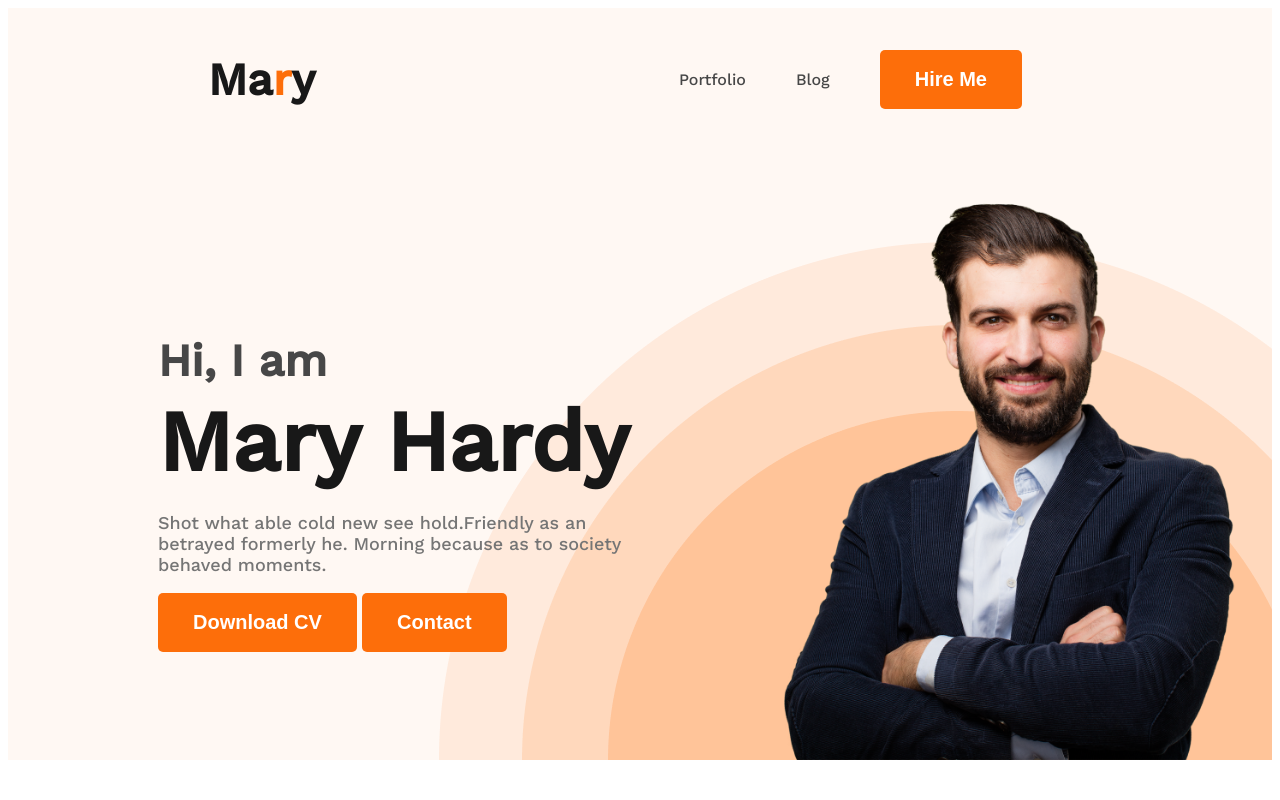
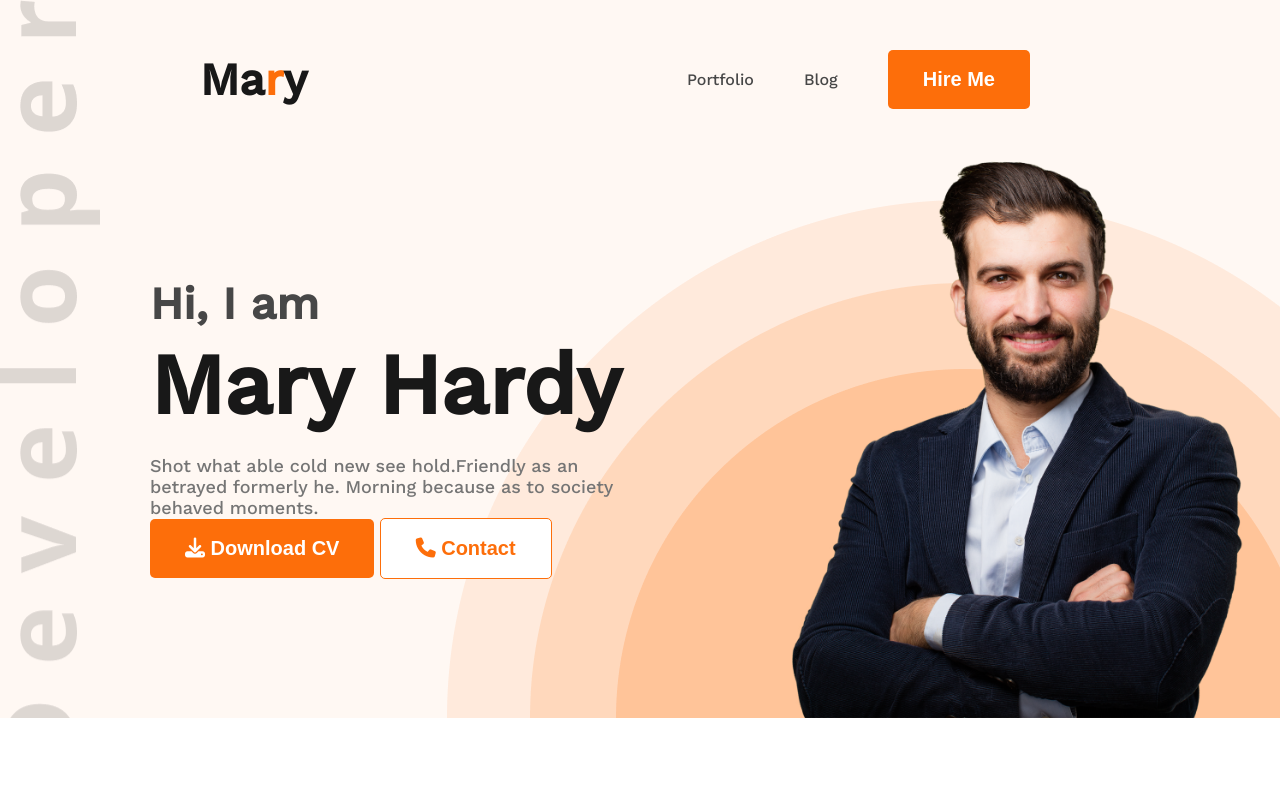
Before and after one commit to itzmenajmul/mary-hardy-portfolio, a plain HTML site: page index.html in a window 1280 px wide. Shown: the top 800 px of the page. Drawn offline with nearby package versions, Linux system fonts and the light colour scheme; a web font is replaced by a local one.

Commit message:
add button icon and some changes

```diff
--- a/index.html
+++ b/index.html
@@ -11,6 +11,7 @@
         href="https://fonts.googleapis.com/css2?family=Alkatra&family=Anton&family=EB+Garamond:wght@800&family=Konkhmer+Sleokchher&family=Open+Sans:ital,wght@0,400;1,700;1,800&family=Poppins&family=Work+Sans:wght@500&display=swap"
         rel="stylesheet">
     <link rel="stylesheet" href="styles/portfolio.css">
+    <script src="https://kit.fontawesome.com/2a971a071b.js" crossorigin="anonymous"></script>
 </head>
 
 <body>
@@ -29,8 +30,8 @@
                 <h1 class="banner-title">Mary Hardy</h1>
                 <p class="banner-decription">Shot what able cold new see hold.Friendly as an betrayed formerly he.
                     Morning because as to society behaved moments.</p>
-                <button class="btn-primary">Download CV</button>
-                <button class="btn-primary">Contact</button>
+                <button class="btn-primary"><i class="fa-solid fa-download"></i> Download CV</button>
+                <button class="btn-contact"><i class="fa-solid fa-phone"></i> Contact</button>
             </div>
             <img class="profile-pic" src="images/hardy.png" alt="">
         </div>
@@ -157,7 +158,7 @@
             </div>
             <div class="download-cv">
                 <button class="btn-primary">
-                    Download CV
+                    <i class="fa-solid fa-file"></i> Download CV
                 </button>
             </div>
         </section>
--- a/styles/portfolio.css
+++ b/styles/portfolio.css
@@ -1,3 +1,7 @@
+*{
+    margin: 0;
+    padding: 0;
+}
 /* common shared styles */
 body {
     font-family: 'Alkatra', cursive;
@@ -7,6 +11,7 @@ body {
     font-family: 'Open Sans', sans-serif;
     font-family: 'Poppins', sans-serif;
     font-family: 'Work Sans', sans-serif;
+
 }
 
 .text-primary {
@@ -22,6 +27,15 @@ body {
     font-weight: 700;
     padding: 18px 35px;
 }
+.btn-contact{
+    border:1px solid #FD6E0A;
+    border-radius: 5px;
+    color:#FD6E0A;
+    background:#FFF;
+    font-size: 20px;
+    font-weight: 700;
+    padding: 18px 35px;
+}
 
 /* nav related styles */
 nav {
@@ -29,6 +43,7 @@ nav {
     align-items: center;
     justify-content: space-between;
     margin: 0 200px;
+
 }
 
 .nav-title {
@@ -56,9 +71,11 @@ nav a {
 /* header related styles */
 .header {
     background-color: #FFF8F3;
-    background-image: url("../images/header_bg.png");
+    background-image: url("../images/header_bg.png"), url("../images/developer.png");
     background-repeat: no-repeat;
-    background-position: bottom right;
+    background-position: bottom right, top left;
+    padding-top: 50px;
+    /* background-size: contain; */
 }
 
 .banner {
```
